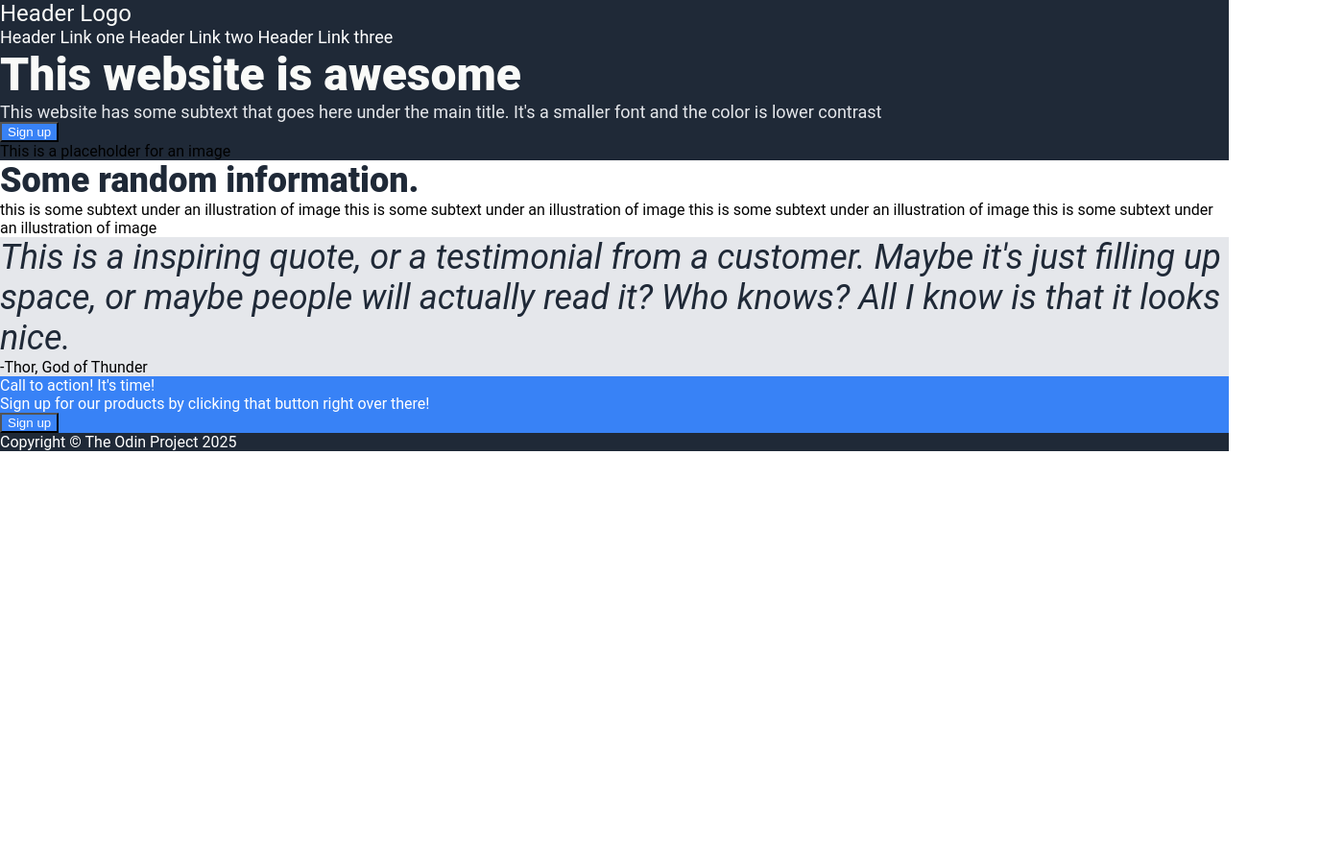
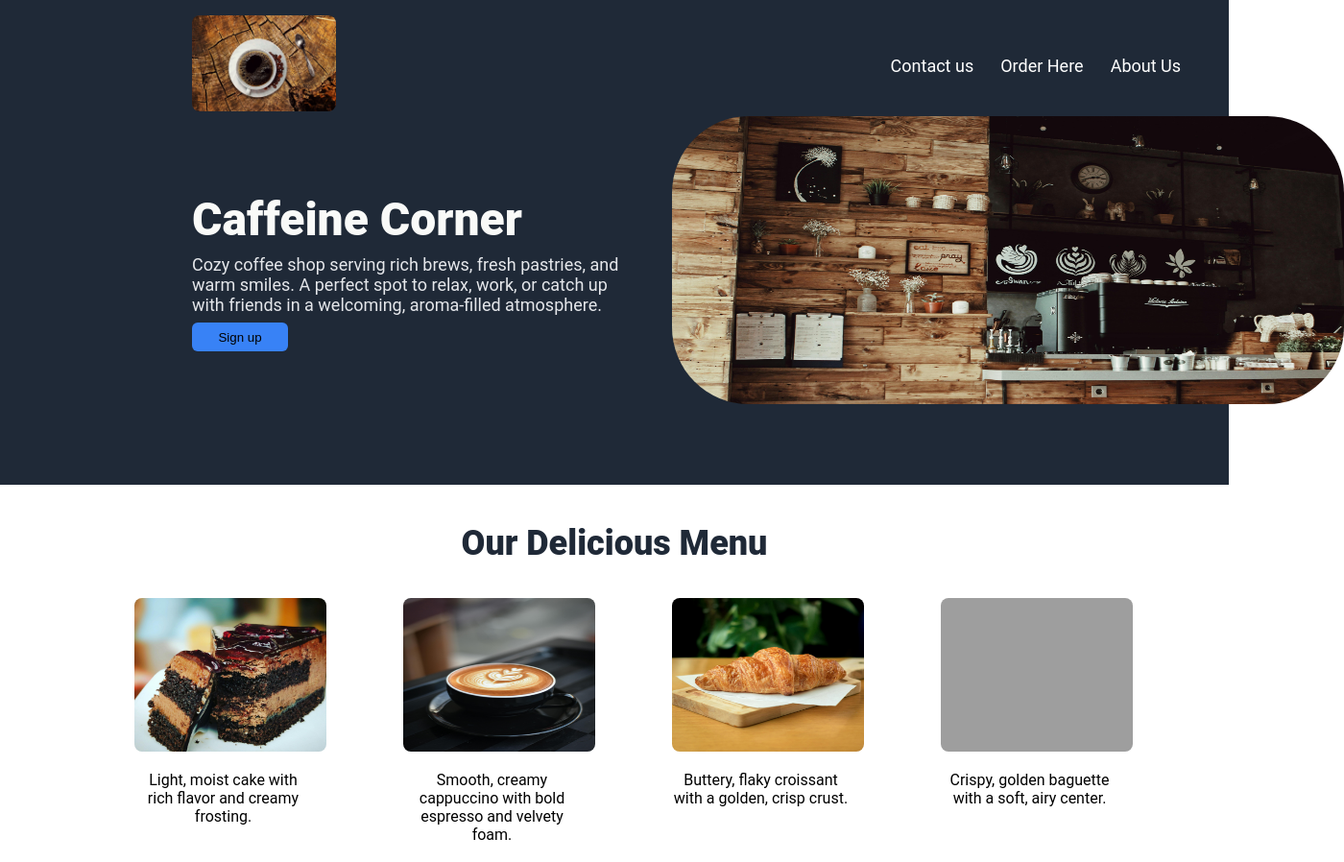
Before and after one commit to DioScro/LandingPageCSS, a plain HTML site: page index.html in a window 1280 px wide. Shown: the top 898 px of the page at 96% size, 1400 px wide, since content can reach past the window. Before the commit the page ends 800 px from the top, so only its background shows below. Drawn offline with Linux system fonts and the light colour scheme; grey boxes are pictures that could not be loaded.

Commit message:
Project done!

```diff
--- a/index.html
+++ b/index.html
@@ -9,60 +9,77 @@
 <body>
     <div class="header">
         <div class="headerlogo">
-            <img src=""><a>Header Logo</a>
+            <img src="images/coffee-2714970_1280.jpg">
         </div>
         <div class="headerlinks">
-            <a href="">Header Link one</a>
-            <a href="">Header Link two</a>
-            <a href="">Header Link three</a>
+            <a href="">Contact us</a>
+            <a href="">Order Here</a>
+            <a href="">About Us</a>
         </div>
     </div>
     <div class="hero">
+        <div class="heroleft">
             <div class="main">
-            <a>This website is awesome</a>
+                <a>Caffeine Corner</a>
             </div>
             <div class="secondary">
-            <a>This website has some subtext that goes here under the main title. It's a smaller font and the color is lower contrast</a>
+                <a>Cozy coffee shop serving rich brews, fresh pastries, and warm smiles. A perfect spot to relax, work, or catch up with friends in a welcoming, aroma-filled atmosphere.</a>
             </div>
             <div class="contentbutton">
-            <button>Sign up</button>
+                <button class="contentbutton">Sign up</button>
+            </div>
         </div>
         <div class="contentimage">
-            <img src=""><a>This is a placeholder for an image</a>
+            <img src="images/pexels-apgpotr-683039.jpg">
         </div>
     </div>
     <div class="information">
         <div class="informationheader">
-            <a>Some random information.</a>
+            <a>Our Delicious Menu</a>
         </div>
         <div class="informationimage">
-            <img src=""><a>this is some subtext under an illustration of image</a>
-            <img src=""><a>this is some subtext under an illustration of image</a>
-            <img src=""><a>this is some subtext under an illustration of image</a>
-            <img src=""><a>this is some subtext under an illustration of image</a>
+            <ul>
+            <li>
+                <img src="images/pexels-abhinavcoca-291528.jpg">
+                <p> Light, moist cake with rich flavor and creamy frosting.</p>
+            </li>
+            <li>
+                <img src="images/pexels-chevanon-312418.jpg">
+                <p> Smooth, creamy cappuccino with bold espresso and velvety foam.</p>
+            </li>
+            <li>
+                <img src="images/pexels-elkady-3892469.jpg">
+                <p> Buttery, flaky croissant with a golden, crisp crust.</p>
+            </li>
+            <li>
+                <img src="images/pexels-ivan-j-long-578165-1387070.jpg">
+                <p> Crispy, golden baguette with a soft, airy center.</p>
+            </ul>
         </div>
     </div>
     <div class="quote">
         <div class="quotemain">
-            <a>This is a inspiring quote, or a testimonial from a customer. Maybe it's just filling up space, or maybe people will actually read it? Who knows? All I know is that it looks nice.</a>
+            <a>Delicious coffee and a cozy vibe! The cappuccino was perfectly balanced, and the croissant was fresh and buttery. Friendly staff and quick service — highly recommend!</a>
         </div>
         <div class="citation">
-            <a>-Thor, God of Thunder</a>
+            <a>-Elon Musk</a>
         </div>
     </div>
     <div class ="action">
+        <div class="actionleft">
             <div class="actiontitle">
-            <a>Call to action! It's time!</a>
+                <a>Join our coffee club!</a>
              </div>
              <div class="actiondescription">
-            <a>Sign up for our products by clicking that button right over there!</a>
+                <a>Sign up to get exclusive offers, fresh updates, and tasty promos straight to your inbox.</a>
+             </div>
         </div>
         <div class="actionbutton">
-            <button>Sign up</button>
+            <button class="actionbutton">Sign up</button>
         </div>
     </div>
     <div class="footer">
-        <a>Copyright © The Odin Project 2025 </a>
+        <a>Copyright © The Odin Project 2025 - just kidding, copy it :D </a>
     </div>
 </body>
 </html>
--- a/style.css
+++ b/style.css
@@ -2,6 +2,40 @@ body {
     font-family: Roboto;
     margin: 0px;
     padding: 0px;
+    display:flex;
+    flex-direction: column;
+    flex: 1;
+}
+
+.header {
+    display:flex;
+    justify-content: space-between;
+    align-items: center;
+    padding-top: 16px;
+    padding-bottom: 80px;
+    padding-left: 200px;
+    padding-right: 50px;
+}
+
+.headerlinks {
+    display:flex;
+    gap: 28px;
+}
+
+.hero {
+    display: flex;
+    flex-direction: row;
+    justify-content: space-between;
+    padding-bottom: 80px;
+    padding-left: 200px;
+    padding-right: 50px;
+    height: 225px;
+}
+
+.heroleft {
+    display: flex;
+    flex-direction: column;
+    gap: 8px;
 }
 
 .header,
@@ -10,15 +44,41 @@ body {
     background-color: #1F2937;
 }
 
-.headerlogo {
-    font-size: 24px;
-    color: #F9FAF8
+.headerlogo
+img {
+    border-radius: 8px;
+    height: 100px;
+    width: auto;
 }
 
 .main {
     font-size: 48px;
     color: #F9FAF8;
     font-weight: 900;
+    width: 500px;
+
+}
+
+.secondary {
+    width: 450px;
+}
+
+.contentimage {
+    align-self: flex-end
+}
+
+.contentimage
+img {
+    height: 300px;
+    width: 700px;
+    border-radius: 80px;
+}
+
+.contentbutton {
+    border:none;
+    border-radius: 6px;
+    height: 30px;
+    width: 100px;
 }
 
 .secondary,
@@ -36,27 +96,109 @@ body {
 button,
 .action {
     background-color: #3882F6;
-    color: white;
+    border: 1px solid rgb(255, 255, 255);
+}
+
+.actionbutton {
+    border-color: white;
+    width: 80px;
+    border-radius: 6px;
+    height: 20px;
+
+}
+
+.information {
+    display: flex;
+    flex-direction: column;
+    height: 400px;
+    padding-top: 40px;
+    gap: 20px;
 }
 
 .informationheader {
     font-size: 36px;
     color: #1F2937;
     font-weight: 900;
+    text-align: center;
 }
 
+.informationimage {
+    display: flex;
+    flex-direction: row;
+    justify-content: center;
+}
+
+ul {
+    display: flex;
+    list-style: none;
+    gap: 80px;
+    align-self: center;
+}
+img {
+    height: 160px;
+    width: 200px;
+    border-radius: 8px;
+}
+
+p {
+    width: 185px;
+    text-align: center;
+}
 .quote {
     background-color: #E5E7EB;
+    display: flex;
+    justify-content: center;
+    flex-direction: column;
+    align-items: start;
+    padding: 90px;
 }
 
 .quotemain {
     font-size: 36px;
-    font-weight: light;
+    font-weight: 200;
     font-style: italic;
-    color: #1F2937
+    color: #1F2937;
+    display: flex;
+    width: 800px;
+    align-self: center;
+}
+
+.citation {
+    display: flex;
+    font-size: 24px;
+    font-weight: bold;
+    display: flex;
+    align-self: center;
+    margin-left: 500px;
 
 }
 
+.action {
+    display: flex;
+    padding: 60px;
+    margin: 90px;
+    border-radius: 8px;
+    justify-content: space-around;
+    align-items: center;
+    color: white;
+}
+
+.actiontitle {
+    font-size: 24px;
+    font-weight: bold;
+}
+
+.actionbutton {
+    height: 30px;
+    width: 100px;
+    font-weight: bolder;
+    color: white;
+}
+
+
 .footer {
     color: white;
+    padding: 40px;
+    text-align: center;
+    height: 100%;
 }
```
Also changed, not shown: images/coffee-2714970_1280.jpg (added), images/pexels-abhinavcoca-291528.jpg (added), images/pexels-apgpotr-683039.jpg (added), images/pexels-chevanon-312418.jpg (added), images/pexels-elkady-3892469.jpg (added), 1 other file. Lines whose indentation alone changed are shown as unchanged.
